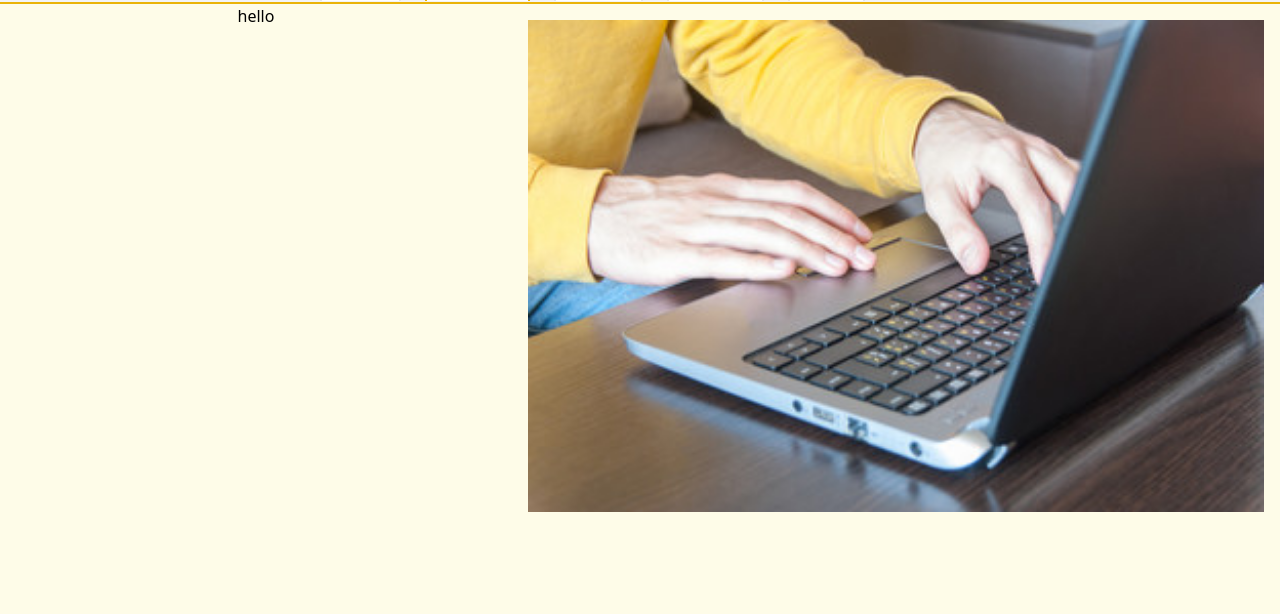
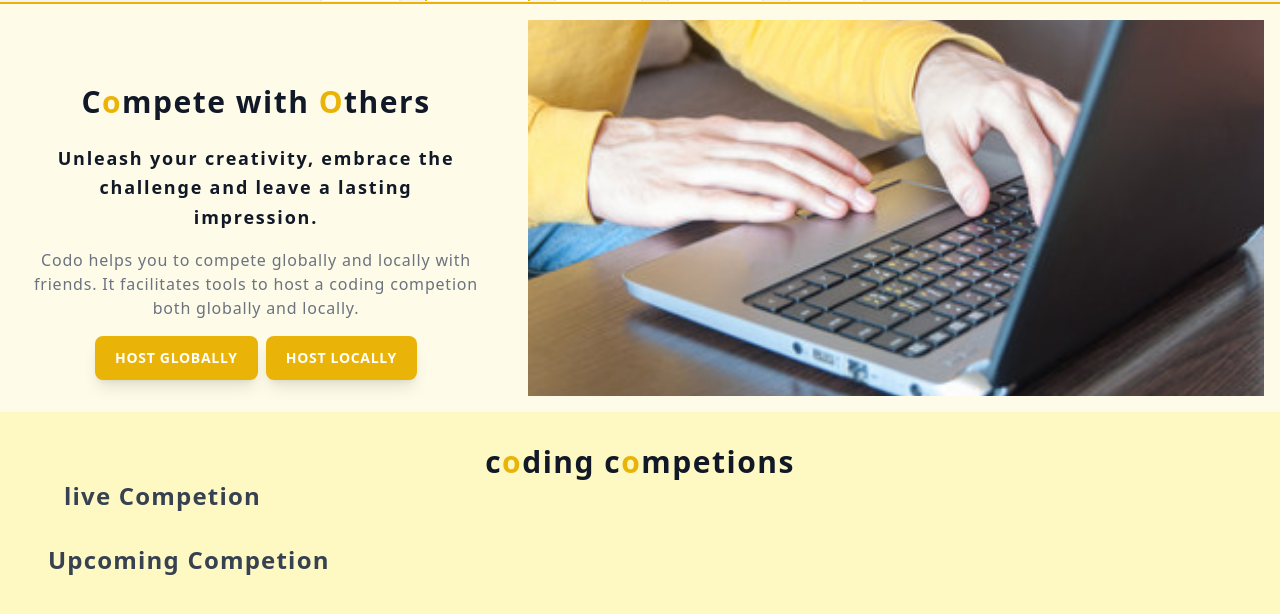
Before and after one commit to George262004/ICL_CODO, a plain HTML site: page index.html in a window 1280 px wide. Shown: the part 102-716 px from the top of the page. Drawn offline with nearby package versions, Linux system fonts and the light colour scheme.

Commit message:
Completed host section, entered into next section

```diff
--- a/index.html
+++ b/index.html
@@ -8,7 +8,7 @@
     <script src="https://cdn.tailwindcss.com"></script>
     <link href="https://cdn.jsdelivr.net/npm/remixicon@2.2.0/fonts/remixicon.css" rel="stylesheet">
 </head>
-<body class="bg-yellow-50">
+<body class="bg-yellow-100">
     <!-- tittle bar -->
     <div class="flex justify-between items-center bg-gray-100 px-8 pt-4 border-b-2 border-yellow-500">
         <div class="flex items-center">
@@ -76,18 +76,45 @@
         </div>
     </div>
 
-    <div style="background-image: url(coding_bg.jpeg);" class="block h-screen w-screen bg-cover opacity-50 hidden">
+        <!-- host section -->
+    <div class="grid grid-cols-5 bg-yellow-50">
+        <div class="col-span-2 text-center p-8 max-w-full mx-auto">
+            <h1 class="text-3xl font-bold text-gray-900 mt-12 tracking-wider">
+                C<span class="text-yellow-500">o</span>mpete with <span class="text-yellow-500">O</span>thers
+            </h1>
+            <p class="text-gray-900 p-2 text-lg mt-4 tracking-widest leading-relaxed font-semibold">
+                Unleash your creativity, embrace the challenge and leave a lasting impression.
+            </p>
+
+            <p class="text-gray-500 text-md mt-2 tracking-wider">
+                Codo helps you to compete globally and locally with friends. It facilitates tools to host a coding competion both globally and locally.
+            </p>
+            <div class=" space-x-1">
+                <a class="shadow-lg mt-4 px-5 py-3 uppercase tracking-wider font-semibold text-sm inline-block rounded-lg focus:outline-none focus:ring focus:ring-offset-2 focus:ring-opacity-50 bg-yellow-500 text-white hover:bg-yellow-400 focus:ring-yellow-500 active:yellow-600" href="#">Host Globally</a>
+                <a class="shadow-lg mt-4 px-5 py-3 uppercase tracking-wider font-semibold text-sm inline-block rounded-lg focus:outline-none focus:ring focus:ring-offset-2 focus:ring-opacity-50 bg-yellow-500 text-white hover:bg-yellow-400 focus:ring-yellow-500 active:yellow-600" href="#">Host locally</a>
+            </div>
+
+        </div>
+        <div class="col-span-3 relative block ">
+            <img class="absolute p-4 w-full h-full object-cover object-center inset-0" src="./coding.jpg" alt="bg">
+        </div>
 
     </div>
 
-    <div class="grid grid-cols-5">
-        <div class="col-span-2">
-            <p class="text-center">hello</p>
-        </div>
-        <div class="col-span-3 relative block ">
-            <img class="absolute p-4 w-full object-cover object-center inset-0" src="./coding.jpg" alt="bg">
+    <div class="p-8 ">
+        <h1 class="text-3xl font-bold text-gray-900  tracking-wider text-center">
+            c<span class="text-yellow-500">o</span>ding c<span class="text-yellow-500">o</span>mpetions
+        </h1>
+        <h3 class="text-2xl ml-4 pl-4 font-semibold text-gray-700 tracking-wider">
+            live Competion
+        </h3>
+        <div class="mt-8">
+
         </div>
 
+        <h3 class="text-2xl ml-4 font-semibold text-gray-700 tracking-wider">
+            Upcoming Competion
+        </h3>
     </div>
 </body>
 </html>
```
